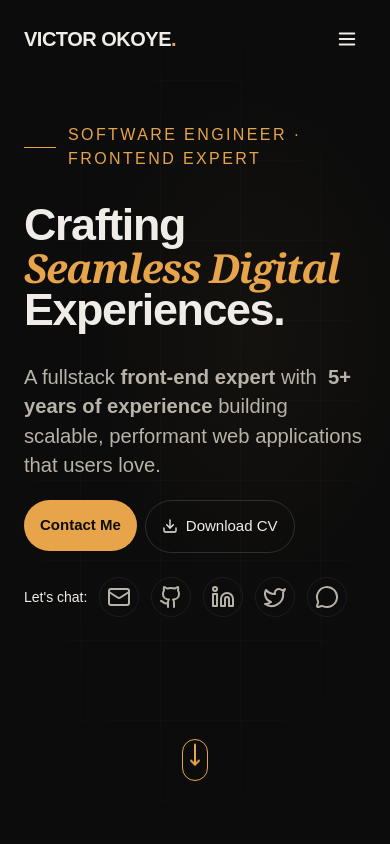
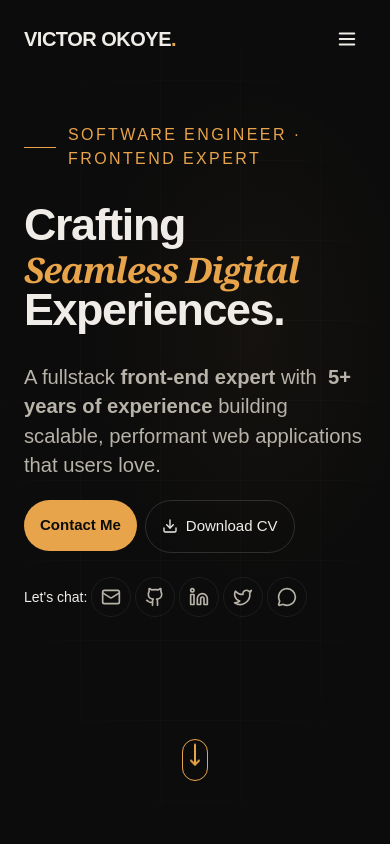
Before and after one commit to chivicoko/victoremmanuel, a Next.js app: page / in a window 390 px wide. Shown: the top 844 px of the page. Built offline with nearby package versions, Linux system fonts and the light colour scheme; a web font is replaced by a local one.

Commit message:
fix: hero links

```diff
--- a/src/components/sections/Hero.tsx
+++ b/src/components/sections/Hero.tsx
@@ -140,8 +140,7 @@ export const Hero = () => {
                 Crafting <br />
                 <em
                   className="font-serif font-semibold text-[#e8a44a]"
-                  // style={{ color: "#e8a44a", fontStyle: "italic" }}
-                  style={{ fontSize: "clamp(2.5rem, 7vw, 5rem)" }}
+                  style={{ fontSize: "clamp(2.2rem, 7vw, 5rem)" }}
                 >
                   seamless digital
                 </em>
@@ -181,7 +180,7 @@ export const Hero = () => {
               </div>
 
               {/* Socials */}
-              <div className="flex items-center gap-3 animate-fade-in animation-delay-400">
+              <div className="flex items-center gap-1 sm:gap-3 animate-fade-in animation-delay-400">
                 <span className="text-sm text-muted-foreground/00">
                   Let&apos;s chat:
                 </span>
@@ -192,7 +191,7 @@ export const Hero = () => {
                     className="social-link"
                     aria-label={s.label}
                   >
-                    <s.icon className="w-6 h-6" />
+                    <s.icon className="size-5 sm:size-6" />
                   </a>
                 ))}
               </div>
```
